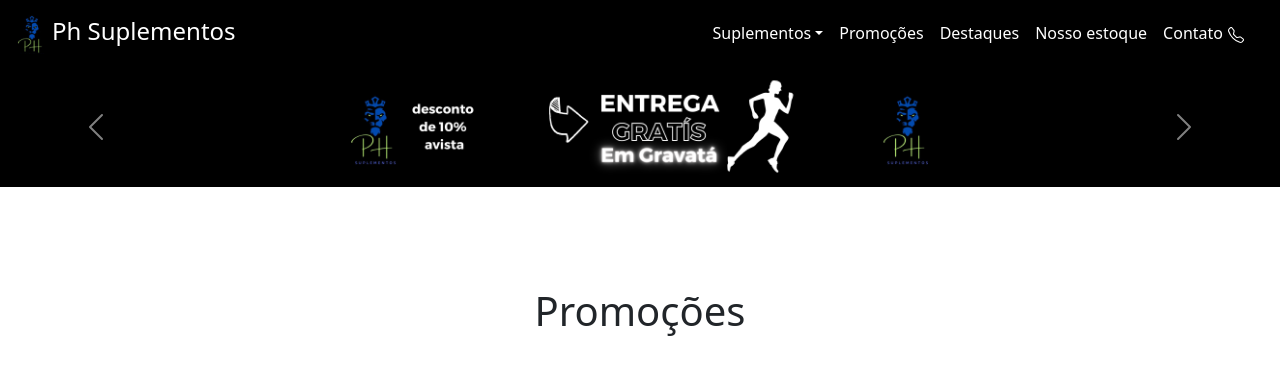
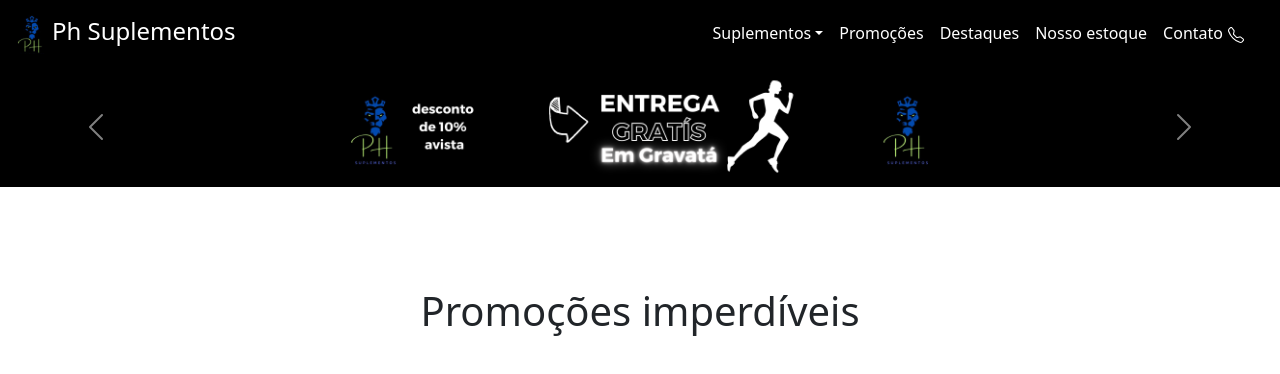
Before and after one commit to geanderson-062/Ph-suplementos, a React (Create React App) app: page /Promocao in a window 1280 px wide. Shown: the top 374 px of the page. Built offline with nearby package versions, Linux system fonts and the light colour scheme.

Commit message:
title update

```diff
--- a/src/components/TItles/PageTitlePromocao/index.js
+++ b/src/components/TItles/PageTitlePromocao/index.js
@@ -4,7 +4,7 @@
   render() {
     return (
       <h1 className="fs-1 text-center" style={{ paddingTop: "100px" }}>
-        Promoções
+        Promoções imperdíveis
       </h1>
     );
   }
```
